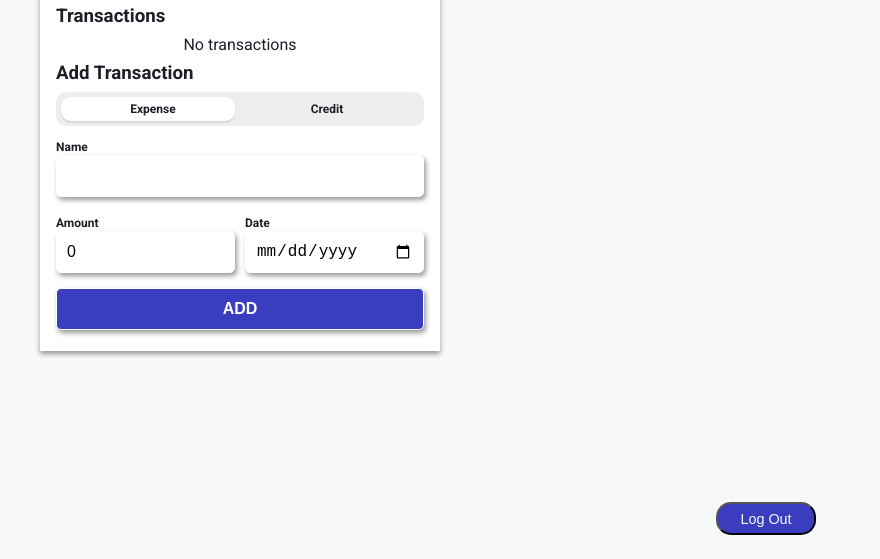
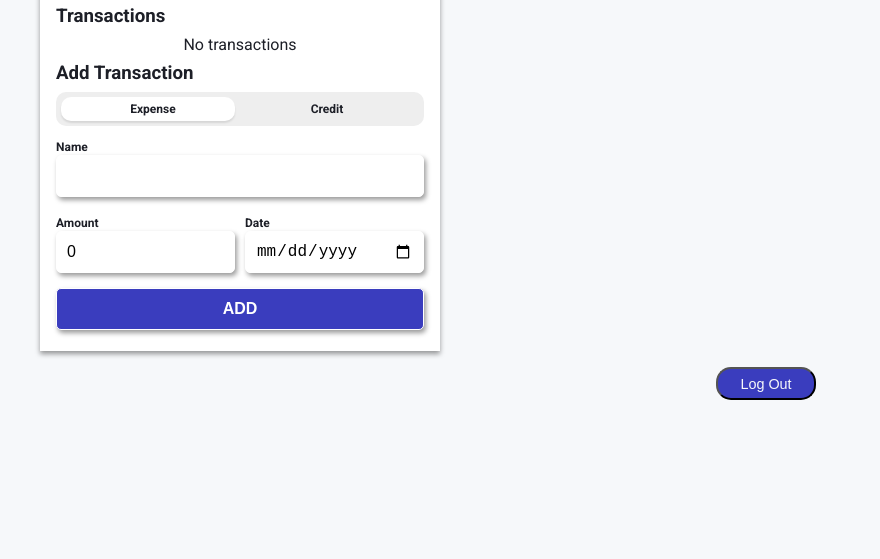
Before and after one commit to Shashank18May/Expense_Tracker, a website with bundled scripts: page public/index.html in a window 1280 px wide. Shown: the part 241-800 px from the top of the page, without its empty margins (400-1280 px from the left). Built offline with nearby package versions, Linux system fonts and the light colour scheme; no server answers.

Commit message:
Update style.css

```diff
--- a/public/style.css
+++ b/public/style.css
@@ -297,7 +297,7 @@ input#type:checked ~ .opt::before{
     width:100px;
     height: 33px;
     right:5%;
-    bottom: 3%;
+    bottom: relative;
     background-color: var(--main-color);
     color:var(--bg-color);
     font-size: 0.9rem;
```
